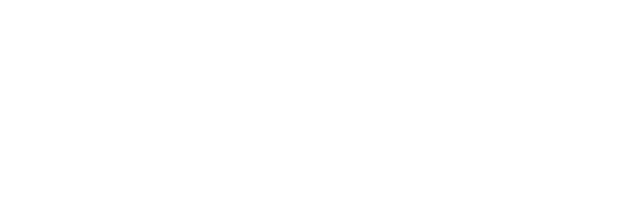
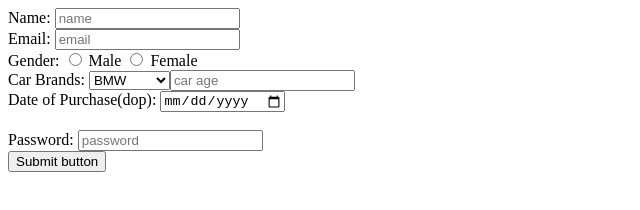
Before and after one commit to acciojob/car-insurance-form-amitgiri257, a website: page main.html in a window 1280 px wide. Shown: the whole page, without its empty margins (0-640 px from the left). Drawn offline with Linux system fonts and the light colour scheme.

Commit message:
created a submission

```diff
--- a/main.html
+++ b/main.html
@@ -8,6 +8,28 @@
 
 <body>
 	<!-- the entire body must be written by student -->
+	<form method="post">
+		Name: <input type="text" id="name" placeholder="name">
+		<br>
+		Email: <input type="email" id="email" placeholder="email">
+		<br>
+		<label> Gender:  <input type="radio" name="gender" value="male"> Male</label>
+        <label> <input type="radio" name="gender" value="female"> Female</label>
+       <br>
+		<label for="car">Car Brands:</label>
+        <select id="car" name="car">
+            <option value="BMW">BMW</option>
+            <option value="Audi">Audi</option>
+            <option value="Mercedez">Mercedez</option>
+			<br>
+			Car Age: <input type="number" id="carage" placeholder="car age">
+			<br>
+			Date of Purchase(dop): <input type="date" id="dop" placeholder="Date of Purchase">
+			<br>
+			<br>
+			Password: <input type="password" id="password" placeholder="password">
+			<br>
+			<button type="submit">Submit button</button>
     <script type="text/javascript" src="./script.js">
 </script>
 
```
